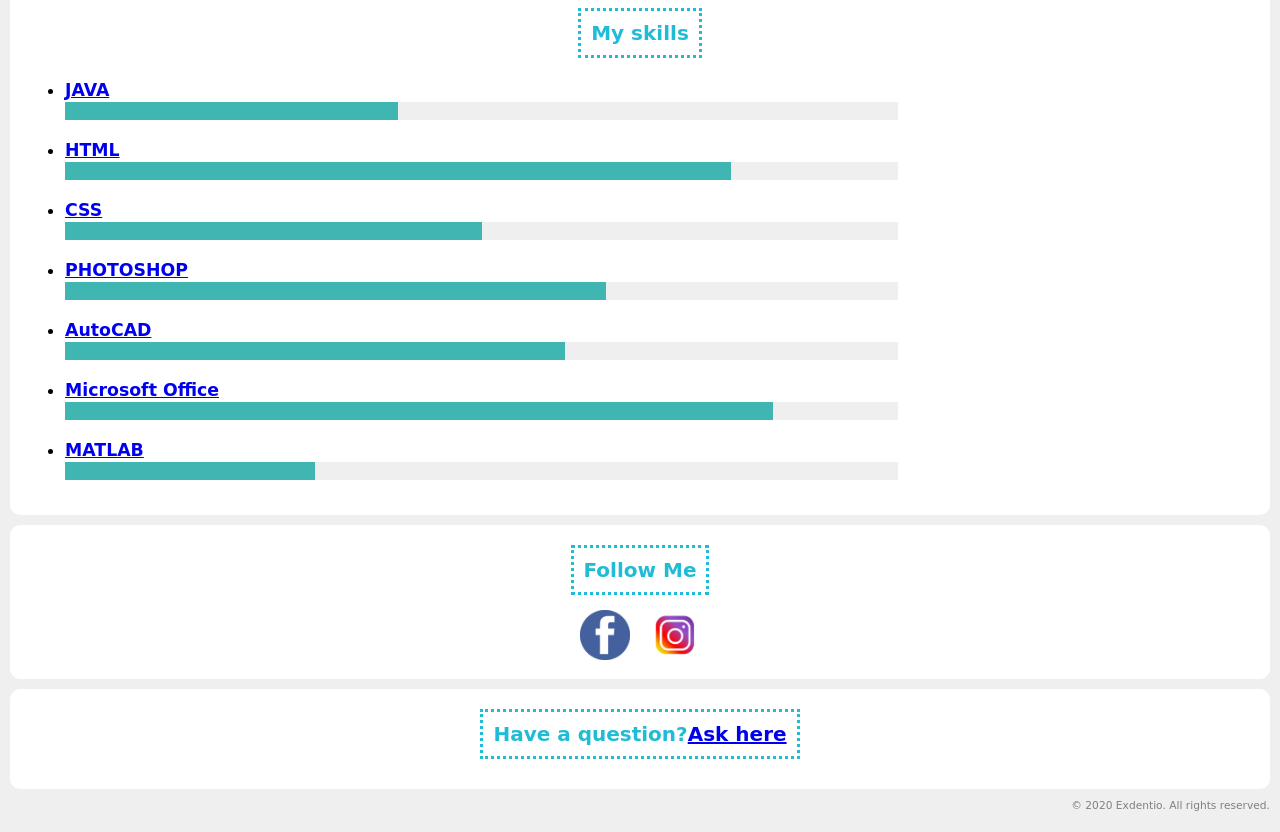
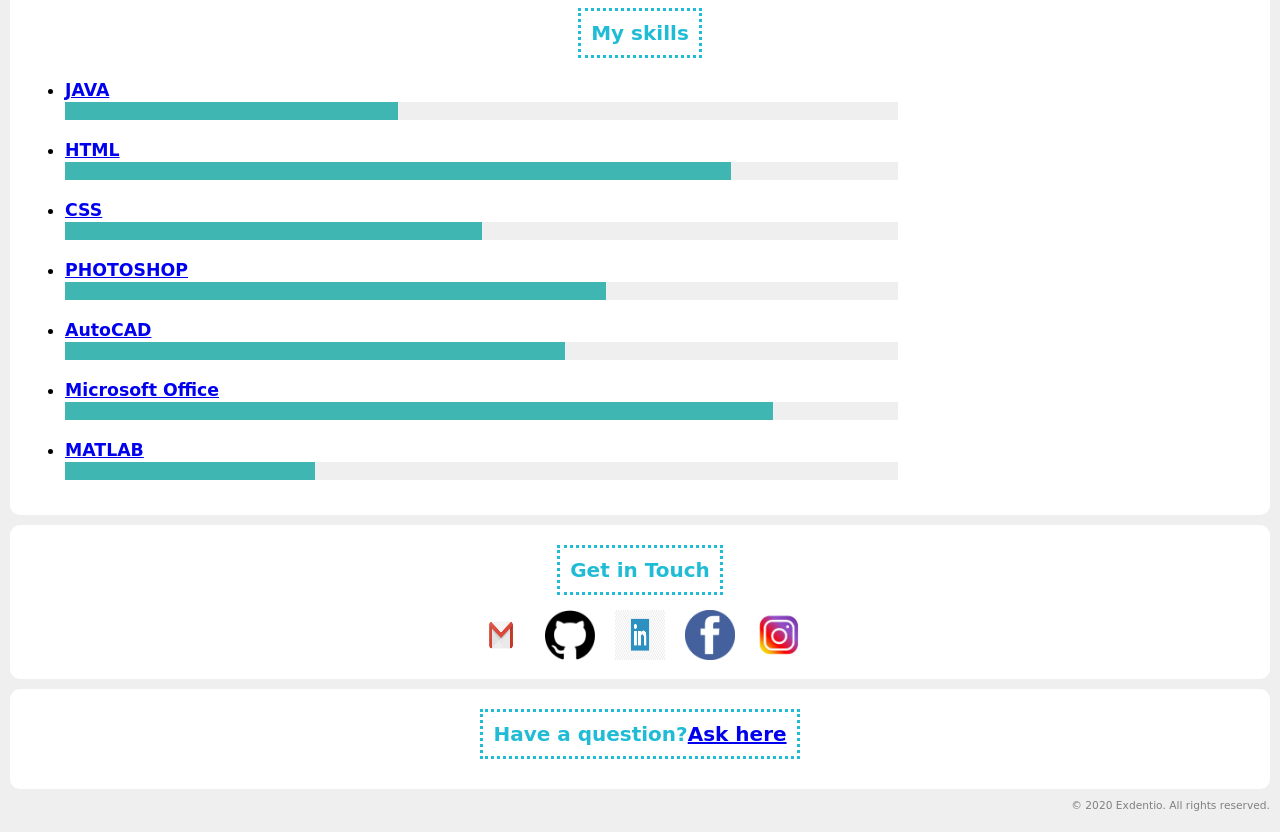
Before and after one commit to iamshubham304/MyWebsite, a plain HTML site: page index.html in a window 1280 px wide. Shown: the part 392-1224 px from the top of the page. Drawn offline with Linux system fonts and the light colour scheme.

Commit message:
Update index.html
Minor changes in Get in Touch section

```diff
--- a/index.html
+++ b/index.html
@@ -50,10 +50,12 @@
 
  	<div class="section" id="contacts">
  		<a name="Follow Me"></a>
- 		<h1><span>Follow Me</span> </h1>
-
- 		<a href="https://www.facebook.com/shubham.agarwal.9847867" target="_blank"><img src="facebook.png" alt="Unable to get image"></a>
- 		<a href="https://instagram.com/agarwal_ji_ka_ladka?igshid=8eadcf9v3klk" target="_blank" ><img src="insta.jpg" alt="Unable to get image"></a>
+ 		<h1><span>Get in Touch</span> </h1>
+ 		<a href="mailto:iamshubham304@gmail.com" target="_blank"><img src="images/gmail.png" alt="Unable to get image"></a>
+ 		<a href="https://github.com/iamshubham304" target="_blank"><img src="images/github.png" alt="Unable to get image"></a>
+ 		<a href="https://www.linkedin.com/in/shubham-agarwal-88472819b/" target="_blank"><img src="images/linkedin.png" alt="Unable to get image"></a>
+ 		 		<a href="https://www.facebook.com/shubham.agarwal.9847867" target="_blank"><img src="images/facebook.png" alt="Unable to get image"></a>
+ 		<a href="https://instagram.com/agarwal_ji_ka_ladka?igshid=8eadcf9v3klk" target="_blank" ><img src="images/insta.jpg" alt="Unable to get image"></a>
 </div>
 <div class="section">
 	<a name="Ask Question"></a>
```
